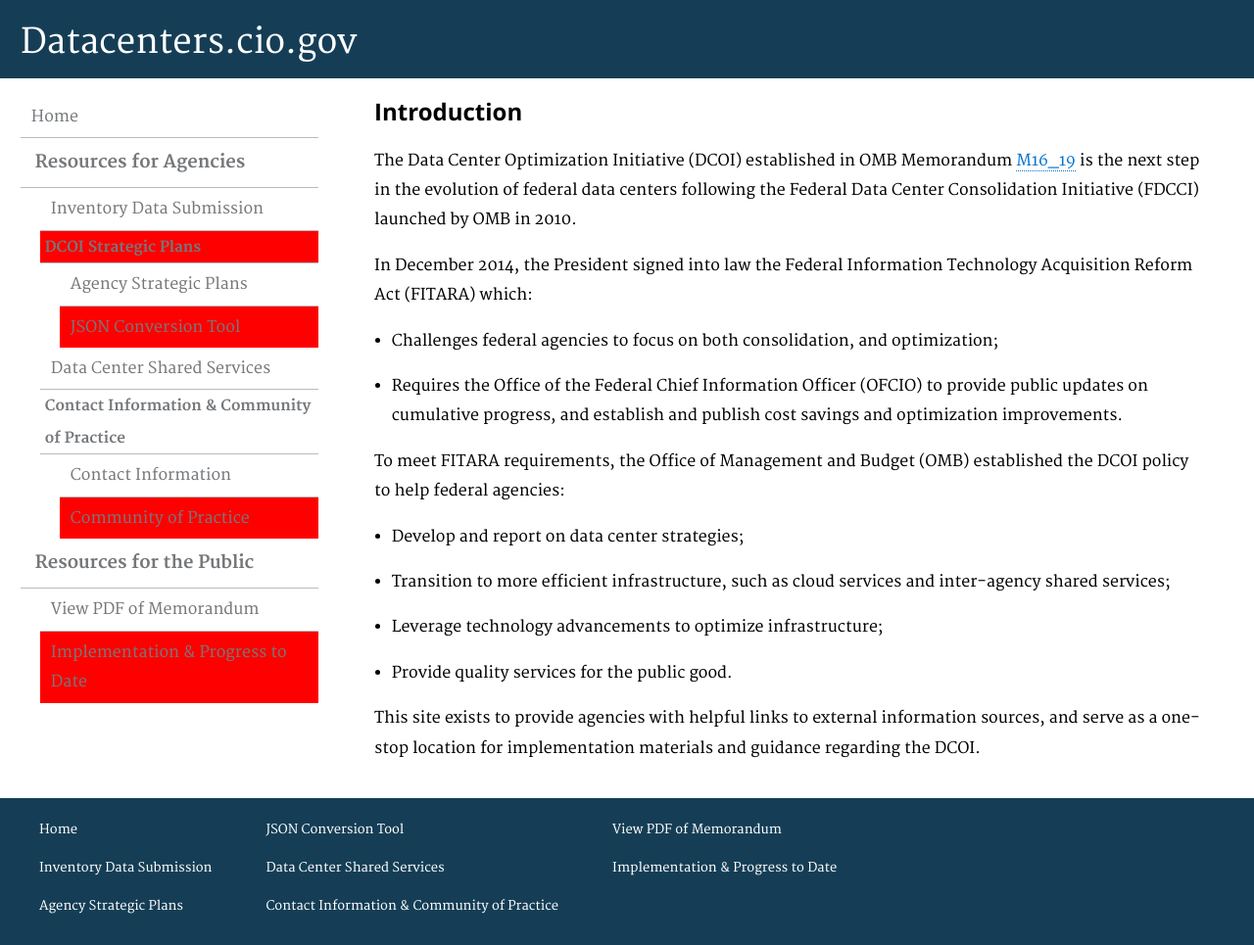
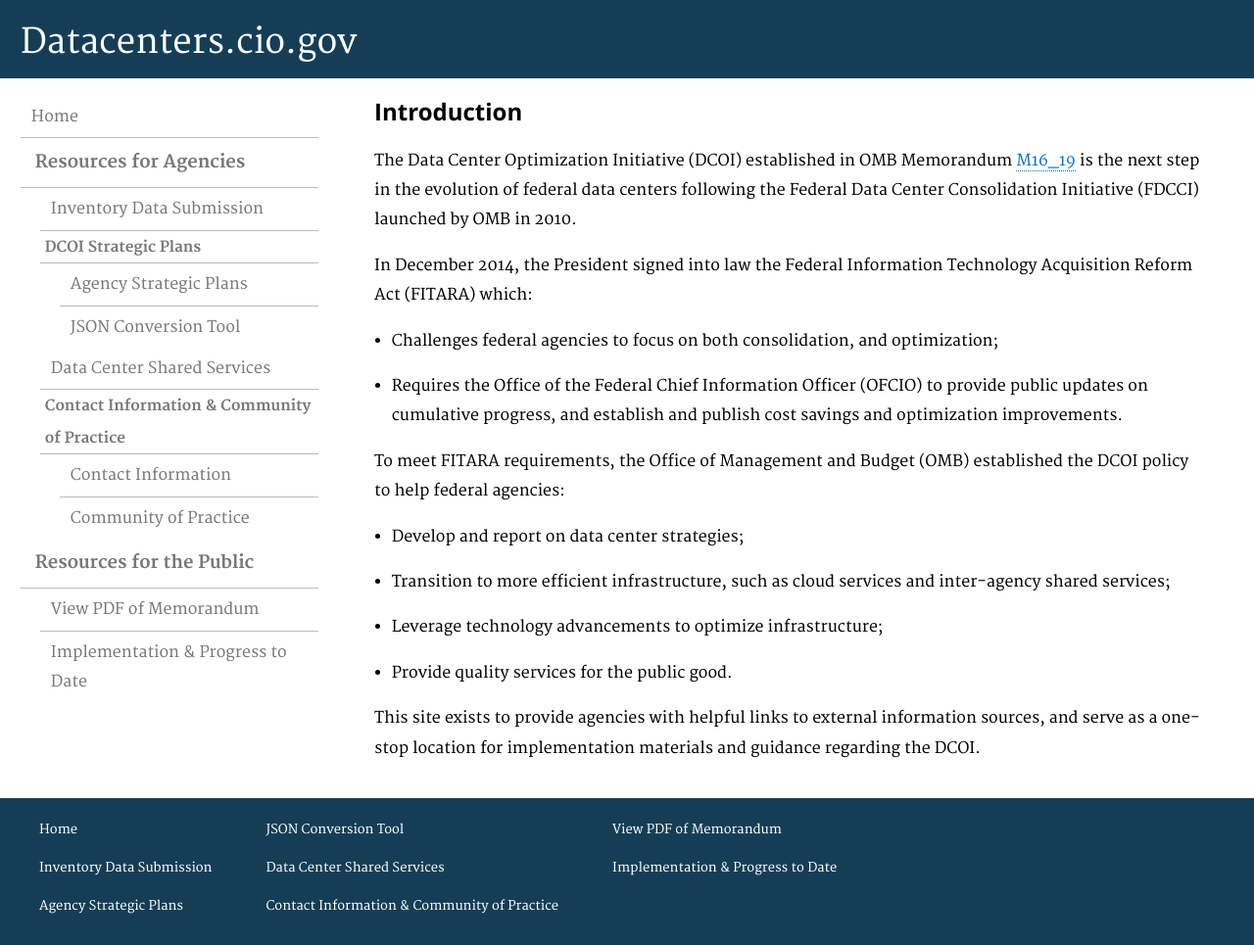
Before and after one commit to ydave-reisys/datacenters, a Jekyll site: the page built from pages/index.html, in a window 1280 px wide and 965 px high. Shown: the whole window at 98% size. Built offline with Jekyll 4.4.1, drawn with Linux system fonts in a browser that asks for light colours; nearby versions of some CDN libraries; Markdown is read by kramdown in place of the engine named in the settings.

Commit message:
test sidebar format

```diff
--- a/assets/css/styles.scss
+++ b/assets/css/styles.scss
@@ -372,7 +372,7 @@
   font-weight: bold;
 }
 .submenu-one li:nth-child(2) {
-  background: red;
+  //background: red;
 }
 /* float the divs parallel */
 .inter-agency{
```
